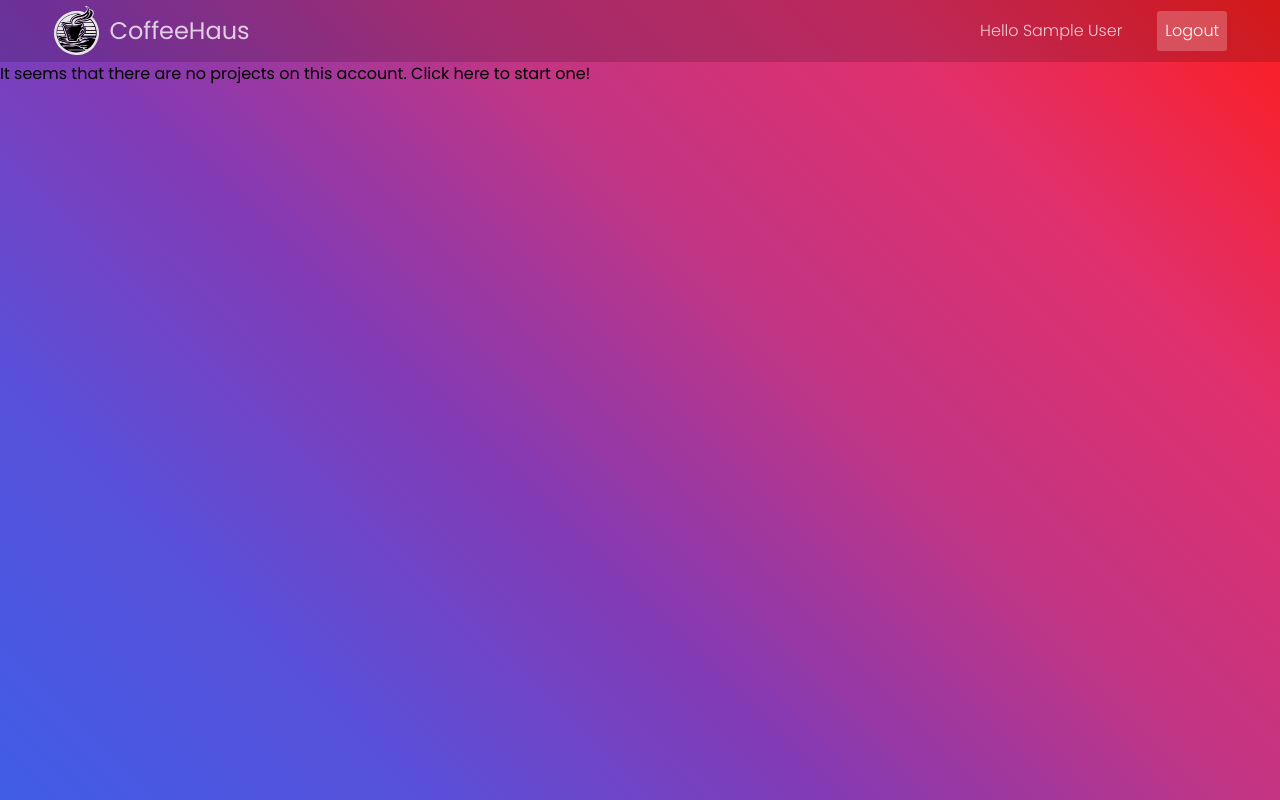
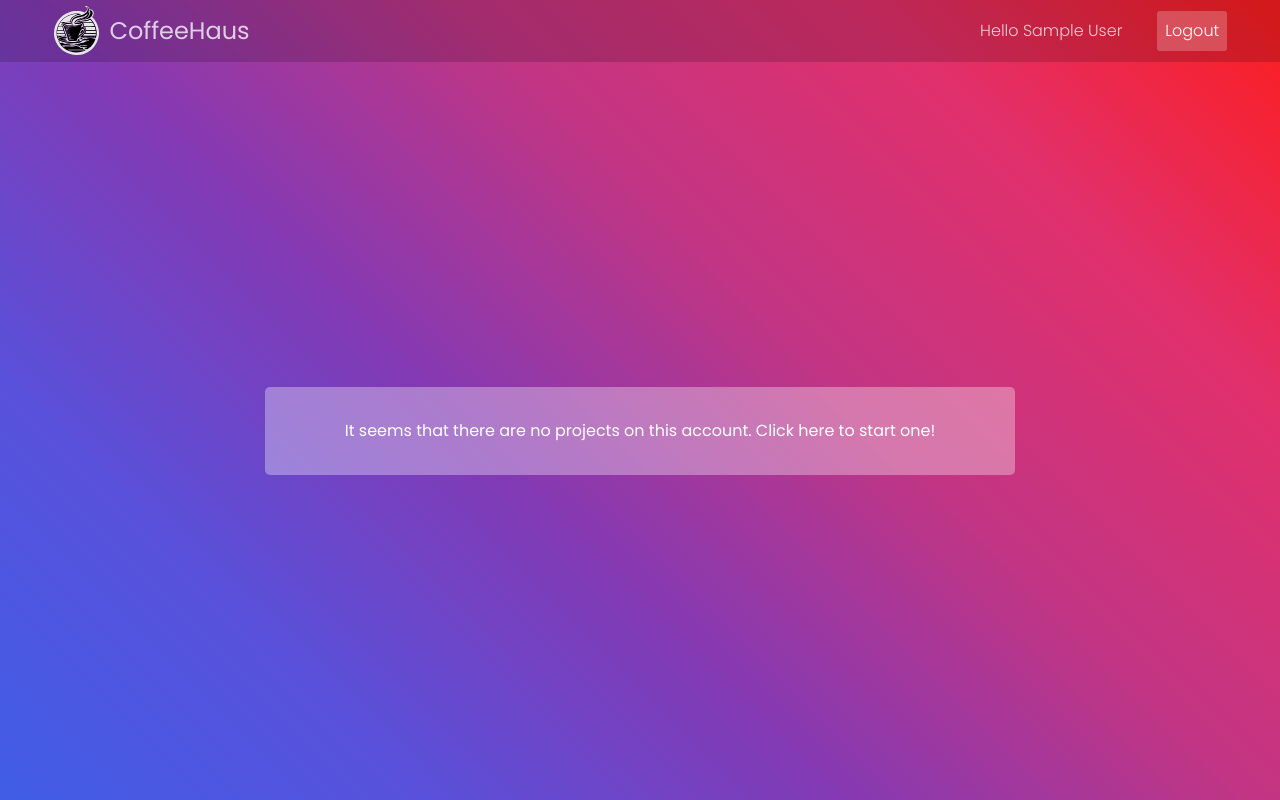
Before and after one commit to Jrwolf99/TrelloClone, a React (Create React App) app: page / in a window 1280 px wide. Built offline with nearby package versions, Linux system fonts and the light colour scheme; no server answers; the database is empty; sample sign-in values are in the browser's storage.

Commit message:
finished

```diff
--- a/src/App.js
+++ b/src/App.js
@@ -19,6 +19,10 @@ const StyledApp = styled.div`
     #e1306c,
     #fd1d1d
   );
+  display: flex;
+  flex-direction: column;
+  justify-content: left;
+  align-items: left;
 `;
 
 export default function App() {
--- a/src/features/firebase_firestore/useFirestore.jsx
+++ b/src/features/firebase_firestore/useFirestore.jsx
@@ -86,7 +86,7 @@ export const useFirestore = (collectionName) => {
       console.log("error: ", error.message)
       dispatchIfNotCancelled({ type: "ERROR", payload: error.message });
     }
-  }
+  };
 
   //delete a document
   const deleteDocument = async (docId) => {
--- a/src/hooks/useAccessDatabase.js
+++ b/src/hooks/useAccessDatabase.js
@@ -3,7 +3,6 @@ import { createContext, useCallback, useEffect, useState } from "react";
 import { useAuthContext } from "../context/authentication/useAuthContext";
 import { useCollection } from "../features/firebase_firestore/useCollection";
 import { useFirestore } from "../features/firebase_firestore/useFirestore";
-import { ProjectStoreContext } from "../pages/HomePage/TrelloProject/ProjectMobxStore/ProjectStoreContext";
 import { useTimer } from "./useTimer";
 
 export const useAccessDatabase = (user) => {
@@ -16,6 +15,7 @@ export const useAccessDatabase = (user) => {
     user.uid,
   ]);
 
+  //TODO: Should be its own function somewhere --------------
   const { timerComplete, restartTimer } = useTimer(2000);
   const [tempContent, setTempContent] = useState(null);
   const refreshFireContent = (newContent) => {
@@ -34,10 +34,24 @@ export const useAccessDatabase = (user) => {
       console.log("refreshing");
     }
   }, [timerComplete]);
+  //--------------------------------------------------------------
+
+  const isUserProjectLoaded =
+    userprojects && Object.keys(userprojects).length > 0;
+
+  const getProjectContent = () => {
+    let myProjectContent;
+    if (isUserProjectLoaded) {
+      myProjectContent = Object.values(userprojects)[0].content;
+    }
+    return Object.values(myProjectContent);
+  };
 
   return {
     userprojects,
     addProject,
     refreshFireContent,
+    isUserProjectLoaded,
+    getProjectContent,
   };
 };
--- a/src/pages/HomePage/Home.jsx
+++ b/src/pages/HomePage/Home.jsx
@@ -1,41 +1,73 @@
 import React from 'react'
+import uuid from 'react-uuid';
+import styled from 'styled-components';
 import { useAuthContext } from '../../context/authentication/useAuthContext';
 import { useAccessDatabase } from '../../hooks/useAccessDatabase';
 import { ProjectStoreProvider } from './TrelloProject/ProjectMobxStore/ProjectStoreContext';
 import { TrelloProject } from './TrelloProject/TrelloProject';
 
+
+const StyledButton = styled.button`
+    margin: auto;
+    color: white;
+    background-color: #ffffff54;
+    padding: 2em 5em;
+    border-radius: 5px;
+    transition: all .2s;
+    &:hover {
+        background-color: #cccccc53;
+    }
+`;
+
 export default function Home() {
 
     const { user } = useAuthContext();
-    const { userprojects, addProject } = useAccessDatabase(user);
-
-
-
-
-
+    const { addProject, getProjectContent, isUserProjectLoaded } = useAccessDatabase(user);
 
     return (
         <>
-            <ProjectStoreProvider>
-                {(userprojects && (Object.keys(userprojects).length > 0))
-                    ?
+            {
+                (isUserProjectLoaded) &&
+                <ProjectStoreProvider initialProjectContent={getProjectContent()}>
                     <TrelloProject />
-                    :
-                    <button onClick={() => {
+                </ProjectStoreProvider>
+            }
+            {(!isUserProjectLoaded) && <StyledButton onClick={() => {
                 addProject(
                     {
                         uid: user.uid,
-                                content: {}
+                        content: [
+                            {
+                                id: uuid(),
+                                title: "Help",
+                                cardsList: [
+                                    { id: uuid(), text: "Drag these notes to wherever you need." },
+                                    { id: uuid(), text: "You can also move the columns around." },
+                                ],
+                            },
+                            {
+                                id: uuid(),
+                                title: "To Do",
+                                cardsList: [{ id: uuid(), text: "Write your notes here!" }],
+                            },
+                            {
+                                id: uuid(),
+                                title: "In Progress",
+                                cardsList: [{ id: uuid(), text: "Write your notes here!" }],
+                            },
+                            {
+                                id: uuid(),
+                                title: "Finished",
+                                cardsList: [{ id: uuid(), text: "Write your notes here!" }],
+                            },
+                        ],
                     }
                 );
             }}>
                 It seems that there are no projects on this account.
                 Click here to start one!
-                    </button>}
-
-            </ProjectStoreProvider>
+            </StyledButton>
+            }
         </>
-
-
     );
 }
--- a/src/pages/HomePage/TrelloProject/ProjectMobxStore/ProjectStoreContext.js
+++ b/src/pages/HomePage/TrelloProject/ProjectMobxStore/ProjectStoreContext.js
@@ -1,37 +1,17 @@
 import { useLocalObservable } from "mobx-react";
-import { createContext } from "react";
+import { createContext, useEffect } from "react";
 import uuid from "react-uuid";
+import { useAuthContext } from "../../../../context/authentication/useAuthContext";
+import { useCollection } from "../../../../features/firebase_firestore/useCollection";
+import { useAccessDatabase } from "../../../../hooks/useAccessDatabase";
 
 export const ProjectStoreContext = createContext();
 
-export const ProjectStoreProvider = ({ children }) => {
+export const ProjectStoreProvider = ({ children, initialProjectContent }) => {
+  console.log("initialProjectContent: ", initialProjectContent);
   const store = useLocalObservable(() => {
     return {
-      projectColumnsList: [
-        {
-          id: uuid(),
-          title: "Help",
-          cardsList: [
-            { id: uuid(), text: "Drag these notes to wherever you need." },
-            { id: uuid(), text: "You can also move the columns around." },
-          ],
-        },
-        {
-          id: uuid(),
-          title: "To Do",
-          cardsList: [{ id: uuid(), text: "Write your notes here!" }],
-        },
-        {
-          id: uuid(),
-          title: "In Progress",
-          cardsList: [{ id: uuid(), text: "Write your notes here!" }],
-        },
-        {
-          id: uuid(),
-          title: "Finished",
-          cardsList: [{ id: uuid(), text: "Write your notes here!" }],
-        },
-      ],
+      projectColumnsList: [...initialProjectContent],
     };
   });
 
--- a/src/pages/HomePage/TrelloProject/ProjectMobxStore/useProjectStoreFunctions.jsx
+++ b/src/pages/HomePage/TrelloProject/ProjectMobxStore/useProjectStoreFunctions.jsx
@@ -12,7 +12,7 @@ export const useProjectStoreFunctions = (store) => {
             store.projectColumnsList.push({
                 id: uuid(),
                 title: "",
-                cardsList: [{ id: uuid(), text: "hi!" }],
+                cardsList: [{ id: uuid(), text: "" }],
             });
             refreshFireContent(store.projectColumnsList);
         },
```
Lines whose indentation alone changed are shown as unchanged.
